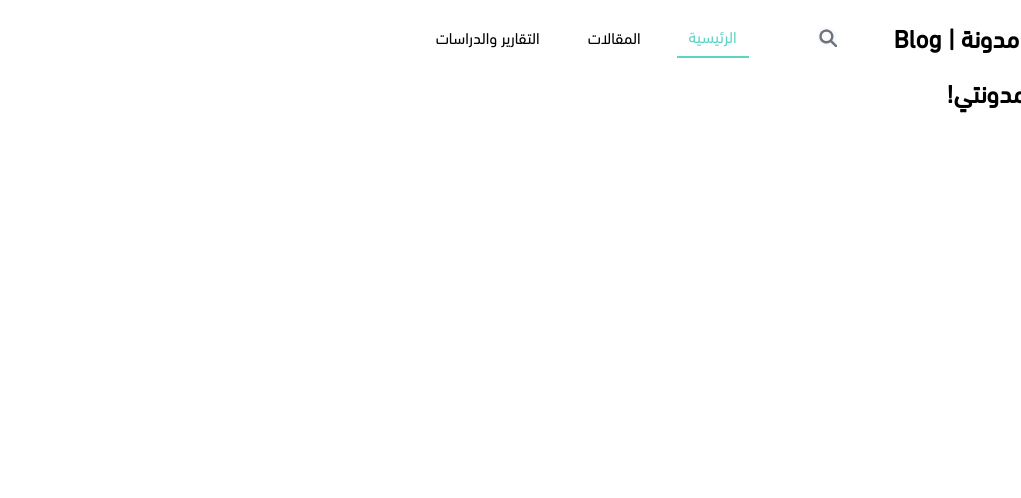
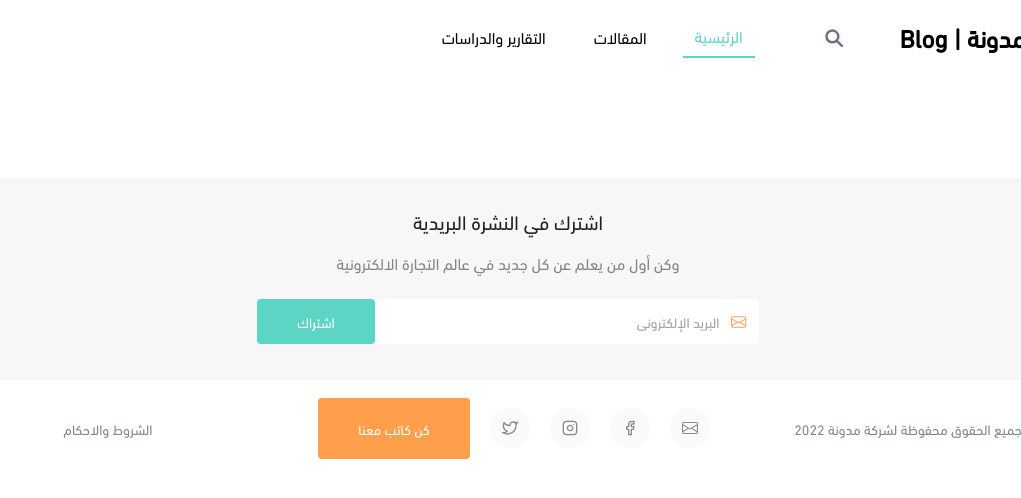
Before and after one commit to ShimaaHussien600/Blog-Project, a Next.js app: page / in a window 1280 px wide. Shown: the top 498 px of the page, without its empty margins (259-1280 px from the left). Built offline with nearby package versions, Linux system fonts and the light colour scheme.

Commit message:
add Layout with typescript

```diff
--- /dev/null
+++ b/components/layout/index.tsx
@@ -0,0 +1,18 @@
+import React from "react";
+import Header from "./Header";
+import Footer from "./Footer";
+
+type Props = {
+    children?: React.ReactNode;
+};
+const Layout = ({ children }: Props) => {
+
+    return (
+        <>
+            <Header />
+            {children}
+            <Footer />
+        </>
+    )
+}
+export default Layout;
--- a/pages/_app.tsx
+++ b/pages/_app.tsx
@@ -1,7 +1,21 @@
+import type { AppProps } from 'next/app'
+import { ReactElement, ReactNode } from 'react'
+import { NextPage } from 'next/types'
 import '../styles/globals.css'
 
-function MyApp({ Component, pageProps }) {
-  return <Component {...pageProps} />
+type NextPageWithLayout = NextPage & {
+  getLayout?: (page: ReactElement) => ReactNode
+}
+type AppPropsWithLayout = AppProps & {
+  Component: NextPageWithLayout
 }
 
+function MyApp({ Component, pageProps }: AppPropsWithLayout) {
+  const getLayout = Component.getLayout ?? ((page) => page)
+  return (
+    <>
+      {getLayout(<Component {...pageProps} />)}
+    </>
+  )
+}
 export default MyApp
--- a/pages/index.tsx
+++ b/pages/index.tsx
@@ -1,13 +1,17 @@
-import Header from "../components/Layout/Header"
+import type { ReactElement } from 'react'
+import Layout from '../components/layout/index'
+import type { NextPageWithLayout } from './_app'
 
-export default function Home() {
+const Page: NextPageWithLayout = () => {
+  return <p>hello world</p>
+}
+
+Page.getLayout = function getLayout(page: ReactElement) {
   return (
-    <div>
-      <Header />
-      <h1 className="text-xl font-bold">
-      اهلا بك في مدونتي!
-      </h1>
-    </div>
-
+    <Layout>
+      {page}
+    </Layout>
   )
 }
+
+export default Page
```
